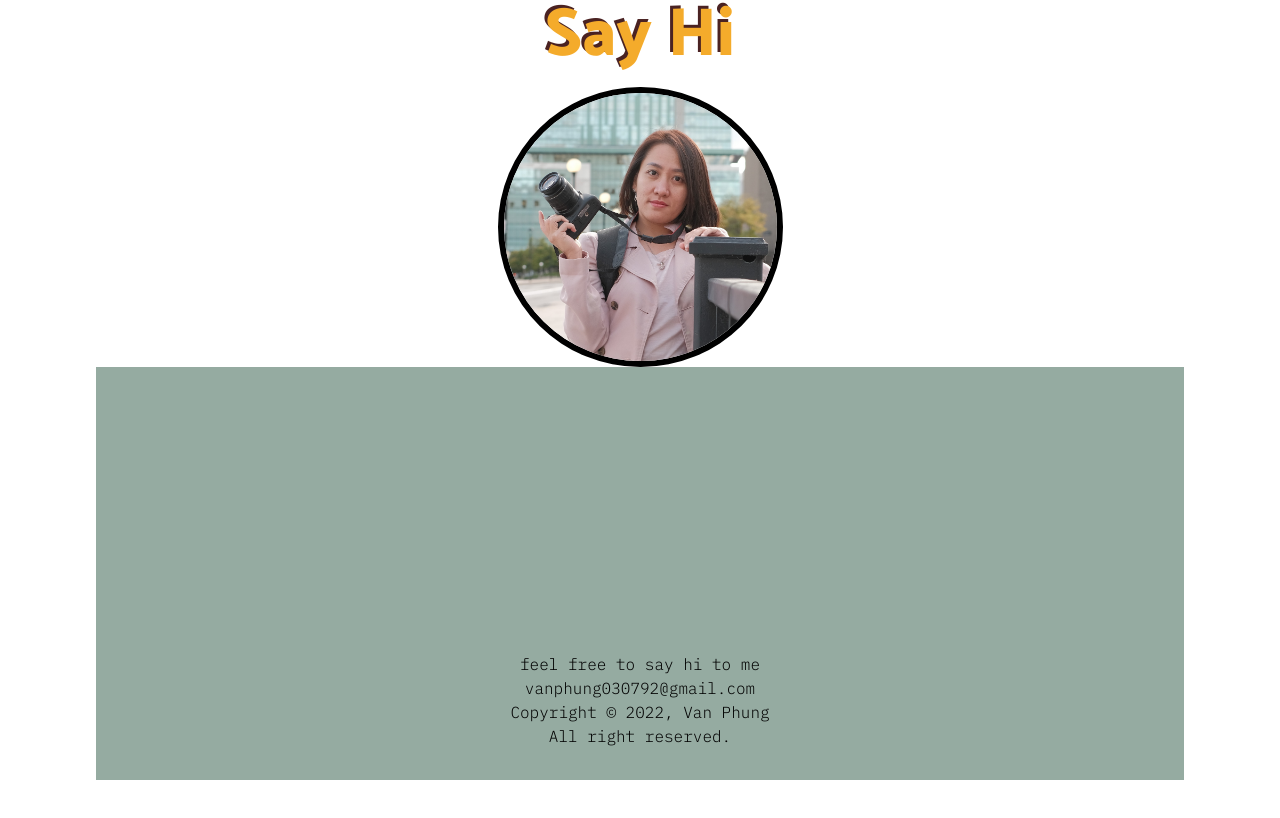
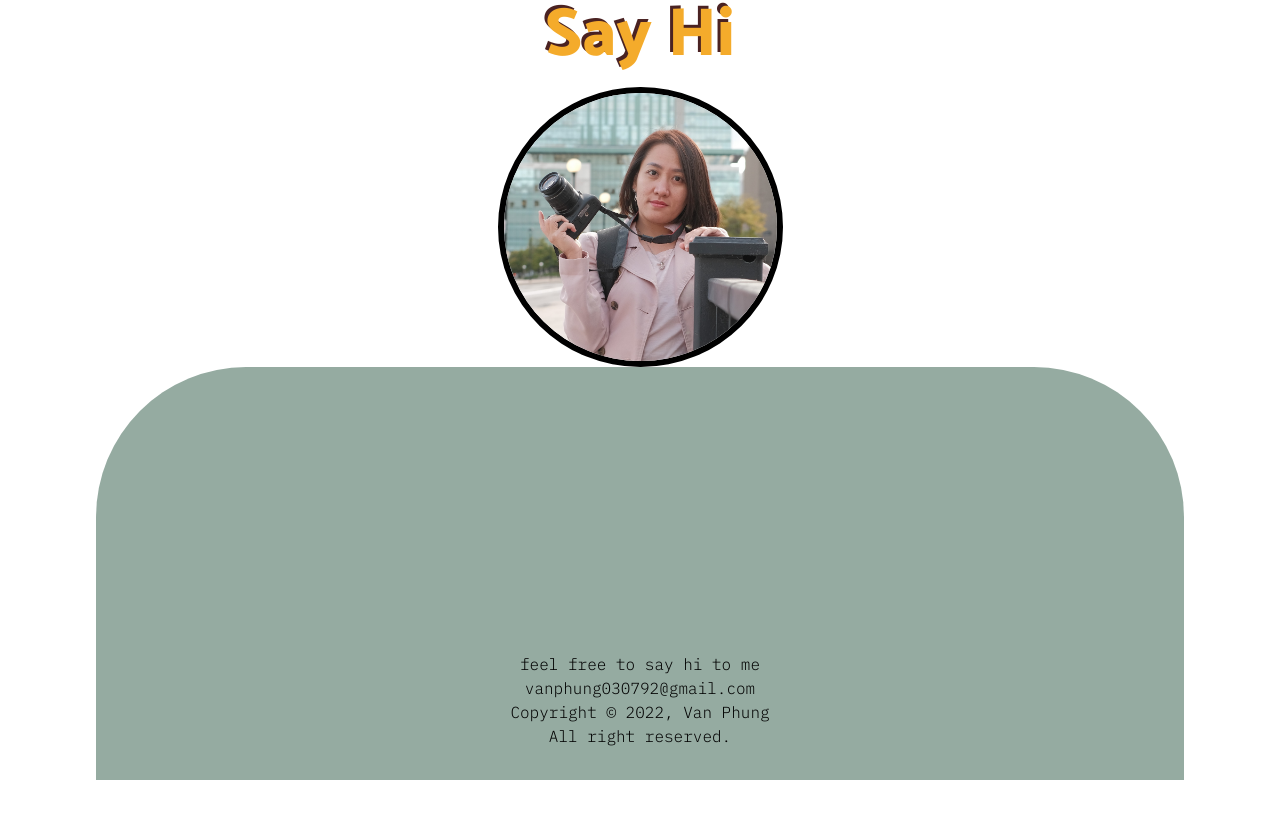
Before and after one commit to phun0024/portfolio-revised, a plain HTML site: page index.html in a window 1280 px wide. Shown: the part 1171-1989 px from the top of the page. Drawn offline with Linux system fonts and the light colour scheme; some icons are missing.

Commit message:
update main

```diff
--- a/css/main.css
+++ b/css/main.css
@@ -140,4 +140,5 @@ img {
     background-color: #95ABA1;
     padding: 285px 0 2rem;
     margin: 0 2.5rem 3rem;
+    border-radius: 150px 150px 0px 0px;
 }
```
